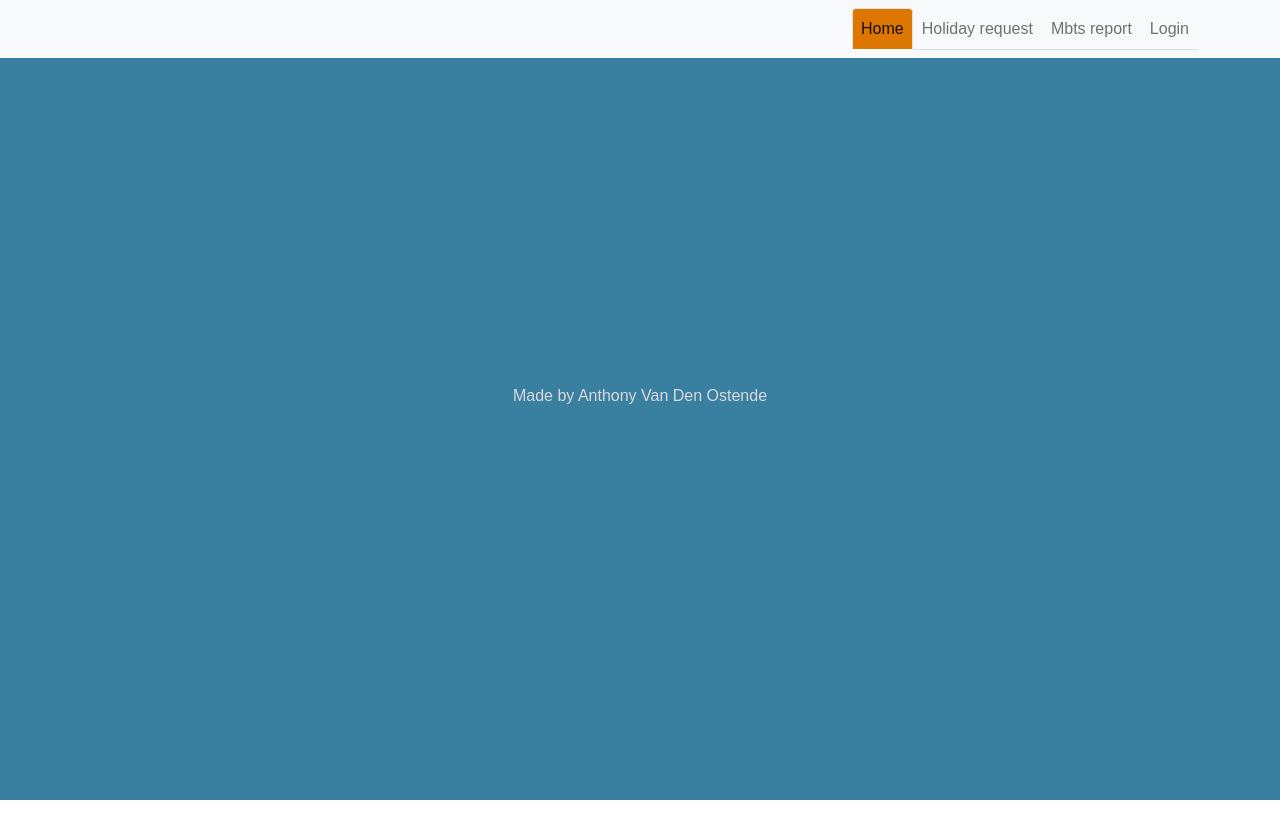
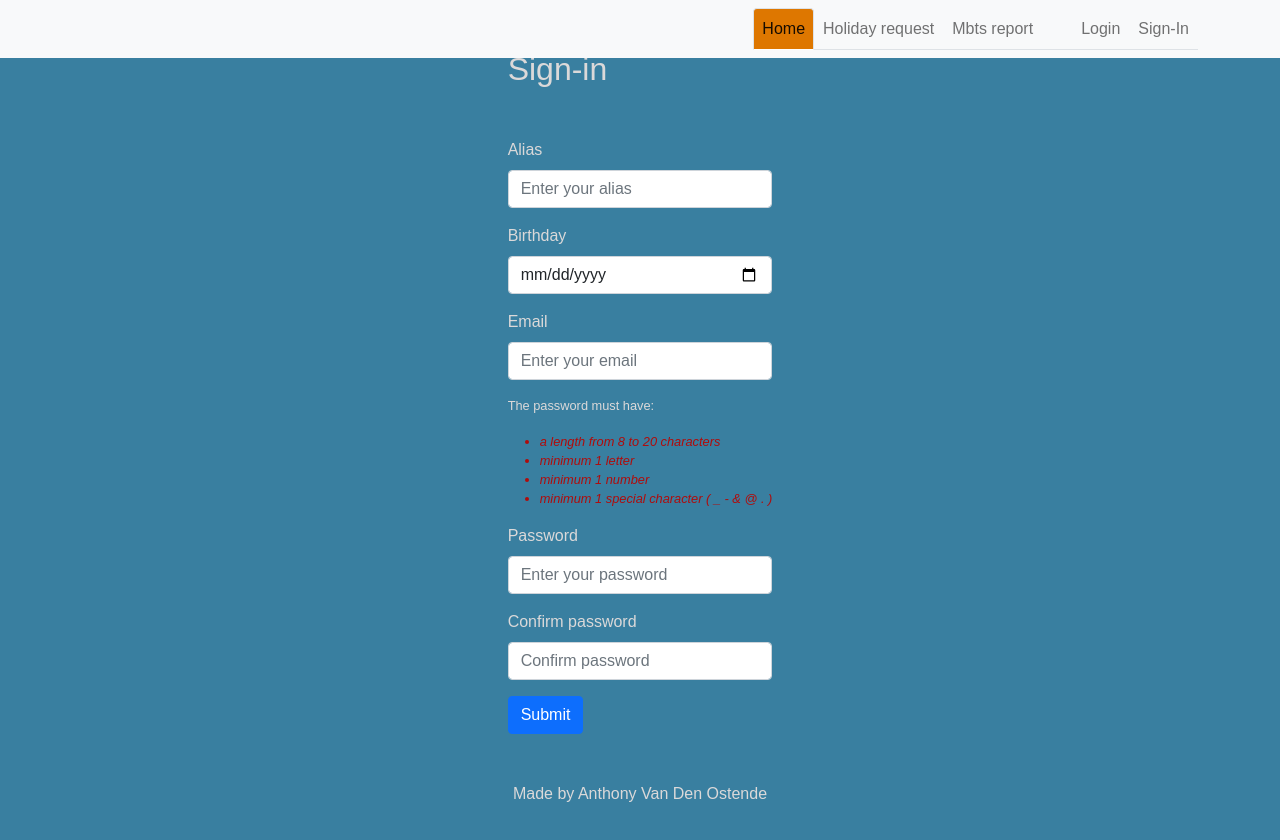
Before and after one commit to AnthoVDO/Personal-tool, a React (Create React App) app in the folder view/: page /SignIn in a window 1280 px wide. Shown: the top 840 px of the page. Before the commit the page ends 800 px from the top, so only its background shows below. Built offline with nearby package versions, Linux system fonts and the light colour scheme; a web font is replaced by a local one.

Commit message:
I'm working on the registery page

```diff
--- a/view/src/App.css
+++ b/view/src/App.css
@@ -27,6 +27,13 @@ h2 {
 .nav-tabs .nav-item.show .nav-link,
 .nav-tabs .nav-link.active {
     background-color: #de7700 !important;
+}
+
+
+/* ======================================== Unique class ======================================== */
+
+.margin-right-30px {
+    margin-right: 30px;
 }
 
 
@@ -165,6 +172,27 @@ h2 {
 }
 
 
+/* ======================================== Create user / register ======================================== */
+
+.createUser__password__regex {
+    word-wrap: break-word;
+    font-size: 0.8em;
+}
+
+.createUser__password__match,
+.createUser__password__red {
+    color: rgb(175, 12, 12) !important;
+    font-style: oblique;
+    font-weight: 400;
+}
+
+.createUser__password__green {
+    color: rgb(3, 114, 12) !important;
+    font-style: oblique;
+    font-weight: 400;
+}
+
+
 /* ======================================== Responsive ======================================== */
 
 
--- a/view/src/component/Menu.js
+++ b/view/src/component/Menu.js
@@ -12,6 +12,7 @@ import {
     // NavLink
   } from "react-router-dom";
 import { Navbar, Container } from 'react-bootstrap';
+import CreateUser from './user/CreateUser';
 
 const Menu = () => {
     return (
@@ -30,9 +31,8 @@ const Menu = () => {
                                     <Nav
                             variant="tabs"
                             defaultActiveKey="/home"
+                            >
 
-
-                            >
                                 <Nav.Item>
                                     <Nav.Link href="/home">
                                         Home
@@ -43,7 +43,7 @@ const Menu = () => {
                                         Holiday request
                                     </Nav.Link>
                                 </Nav.Item>
-                                <Nav.Item>
+                                <Nav.Item className="margin-right-30px">
                                     <Nav.Link as={Link} to={"/MbtsReport"} eventKey="MbtsReport">
                                         Mbts report
                                     </Nav.Link>
@@ -53,6 +53,16 @@ const Menu = () => {
                                         Login
                                     </Nav.Link>
                                 </Nav.Item>
+                                <Nav.Item>
+                                    <Nav.Link as={Link} to={"/SignIn"} eventKey="SignIn">
+                                        Sign-In
+                                    </Nav.Link>
+                                </Nav.Item>
+
+                            </Nav>
+
+                            <Nav>
+
                             </Nav>
                             </Container>
                     </Navbar>
@@ -68,6 +78,9 @@ const Menu = () => {
                         <Route path="/Login">
                             <Login/>
                         </Route>
+                        <Route path="/SignIn">
+                            <CreateUser/>
+                        </Route>
                     </Switch>
 
                     </Router>
--- /dev/null
+++ b/view/src/component/user/CreateUser.js
@@ -0,0 +1,136 @@
+import React from 'react';
+import Form from 'react-bootstrap/Form';
+import Button from "react-bootstrap/Button";
+import {useState, useEffect} from "react";
+
+const CreateUser = () => {
+
+    /* ------------ Password properties ------------ */
+
+    const [password, setPassword] = useState("");
+    const [confirmPassword, setConfirmPassword] = useState("");
+    const [passwordMatch, setPasswordMatch] = useState(true);
+    const [passwordLenght, setPasswordLength] = useState(false);
+    const [passwordLetter, setPasswordLetter] = useState(false);
+    const [passwordNumber, setPasswordNumber] = useState(false);
+    const [passwordSpecialChar, setPasswordSpecialChar] = useState(false);
+
+    const regexNumber = /"a"/;
+    const regexLetter = /"a"/;
+    const specialChar = /"a"/;
+
+    useEffect(() => {
+        password.length > 7 && password.length <21 ? setPasswordLength(true) : setPasswordLength(false);
+        password.match(regexLetter) ? setPasswordLetter(true) : setPasswordLetter(false);
+        password.match(regexNumber) ? setPasswordNumber(true) : setPasswordNumber(false);
+        password.match(specialChar) ? setPasswordSpecialChar(true) : setPasswordSpecialChar(false);
+    }, [password])
+
+    /* ------------ Confirm password ------------ */
+
+
+
+    const funcPassWord = (e) =>{
+        setPassword(e.target.value);
+    }
+
+    const funcConfirmPassWord = (e) => {
+        setConfirmPassword(e.target.value);
+    }
+
+    useEffect(() => {
+
+        if(password === confirmPassword){
+            console.log(true)
+            setPasswordMatch(true);
+        }else{
+            console.log(false)
+            setPasswordMatch(false);
+        }
+
+
+    }, [password, confirmPassword])
+
+
+
+
+    return (
+        <div>
+        <h2>Sign-in</h2>
+        <Form>
+
+            <Form.Group className="mb-3" controlId="Alias">
+                <Form.Label>
+                Alias
+                </Form.Label>
+                <Form.Control type="text" placeholder="Enter your alias"/>
+            </Form.Group>
+
+            <Form.Group className="mb-3" controlId="birthday">
+                <Form.Label>
+                Birthday
+                </Form.Label>
+                <Form.Control type="date" />
+            </Form.Group>
+
+            <Form.Group className="mb-3" controlId="email">
+                <Form.Label>
+                Email
+                </Form.Label>
+                <Form.Control type="email" placeholder="Enter your email"/>
+            </Form.Group>
+
+            <Form.Group className="mb-3" controlId="password">
+                <div className="createUser__password__regex">
+                    <p>
+                       The password must have:
+                    </p>
+
+                       <ul>
+                            <li className={
+                                passwordLenght ? "createUser__password__green" : "createUser__password__red"
+                            }>a length from 8 to 20 characters</li>
+                            <li className={
+                                passwordLetter ? "createUser__password__green" : "createUser__password__red"
+                            }>minimum 1 letter</li>
+                            <li className={
+                                passwordNumber ? "createUser__password__green" : "createUser__password__red"
+                            }>minimum 1 number</li>
+                            <li className={
+                                passwordSpecialChar ? "createUser__password__green" : "createUser__password__red"
+                            }>minimum 1 special character ( _ - & @ . )</li>
+                        </ul>
+                </div>
+
+                <Form.Label>
+                Password
+                </Form.Label>
+                <Form.Control type="password" placeholder="Enter your password" onChange={(e)=>{funcPassWord(e)}}/>
+            </Form.Group>
+
+            <Form.Group className="mb-3" controlId="confirmPassword">
+                <Form.Label>
+                Confirm password
+                </Form.Label>
+                <Form.Control type="password" placeholder="Confirm password" onChange={(e)=>{ funcConfirmPassWord(e)} } />
+                {
+                    passwordMatch === false ? (
+                        <Form.Text className="createUser__password__match">
+                        The password doesn't match !
+                        </Form.Text>
+                    ): null
+                }
+
+            </Form.Group>
+
+            <Button variant="primary" type="submit">
+                Submit
+            </Button>
+
+        </Form>
+
+        </div>
+    );
+};
+
+export default CreateUser;
```
